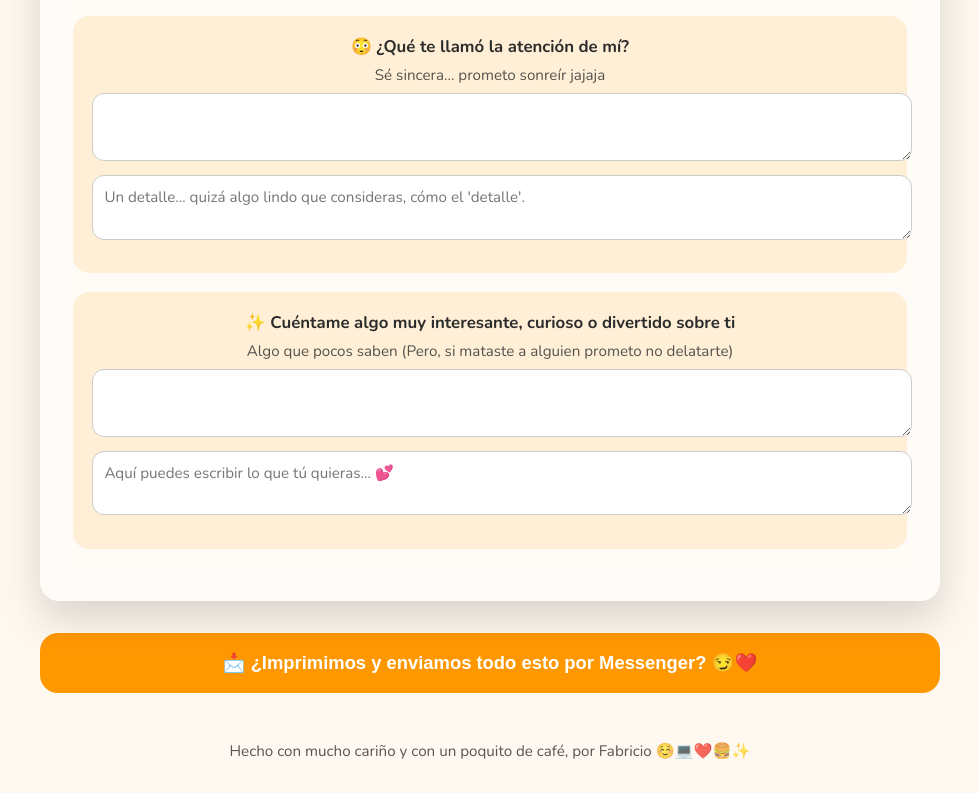
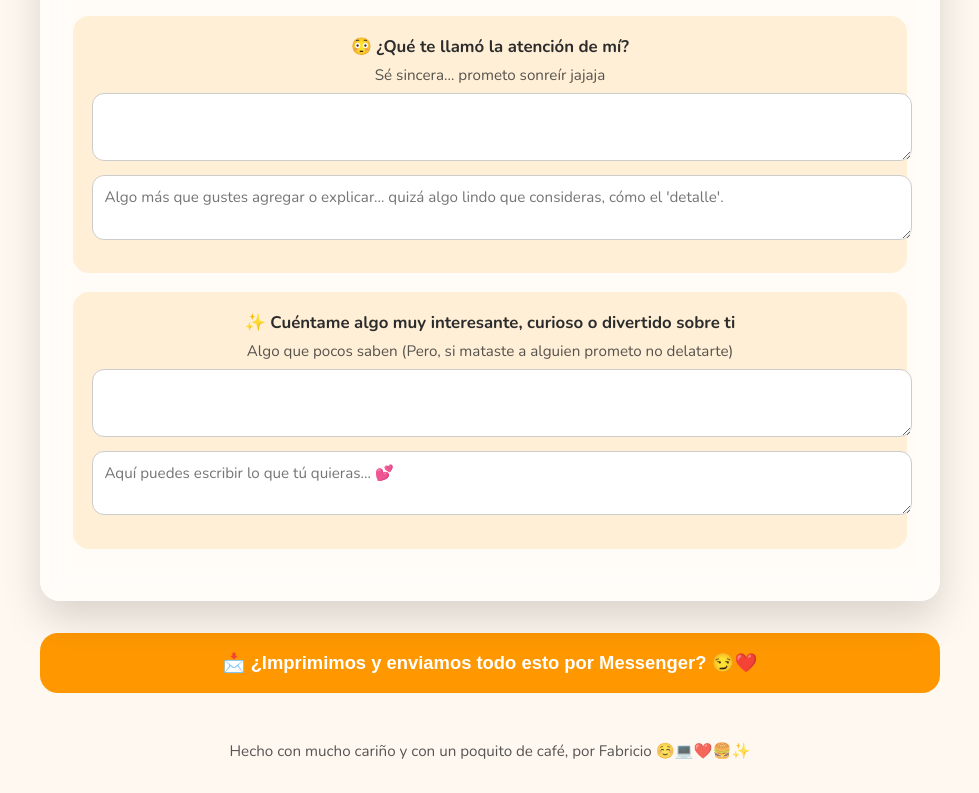
Before and after one commit to fabricioplay2learn-ctrl/Para-Fernanda-Vargas, a plain HTML site: page index.html in a window 1280 px wide. Shown: the part 2741-3534 px from the top of the page, without its empty margins (150-1129 px from the left). Drawn offline with nearby package versions, Linux system fonts and the light colour scheme.

Commit message:
Update index.html

```diff
--- a/index.html
+++ b/index.html
@@ -373,7 +373,7 @@
       <div class="question-title">😳 ¿Qué te llamó la atención de mí?</div>
       <div class="question-sub">Sé sincera… prometo sonreír jajaja</div>
       <textarea></textarea>
-      <textarea class="small" placeholder="Un detalle… quizá algo lindo que consideras, cómo el 'detalle'."></textarea>
+      <textarea class="small" placeholder="Algo más que gustes agregar o explicar… quizá algo lindo que consideras, cómo el 'detalle'."></textarea>
     </div>
 
     <div class="question">
```
